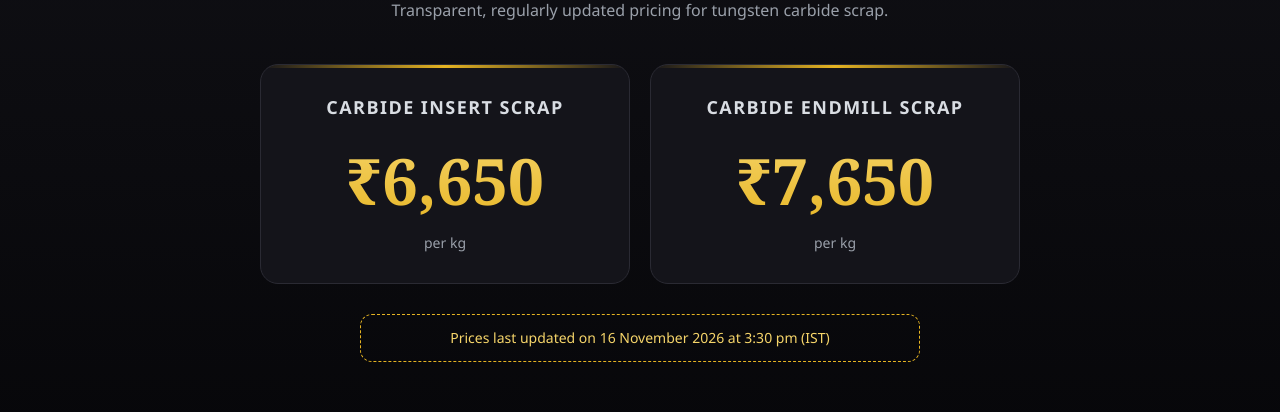
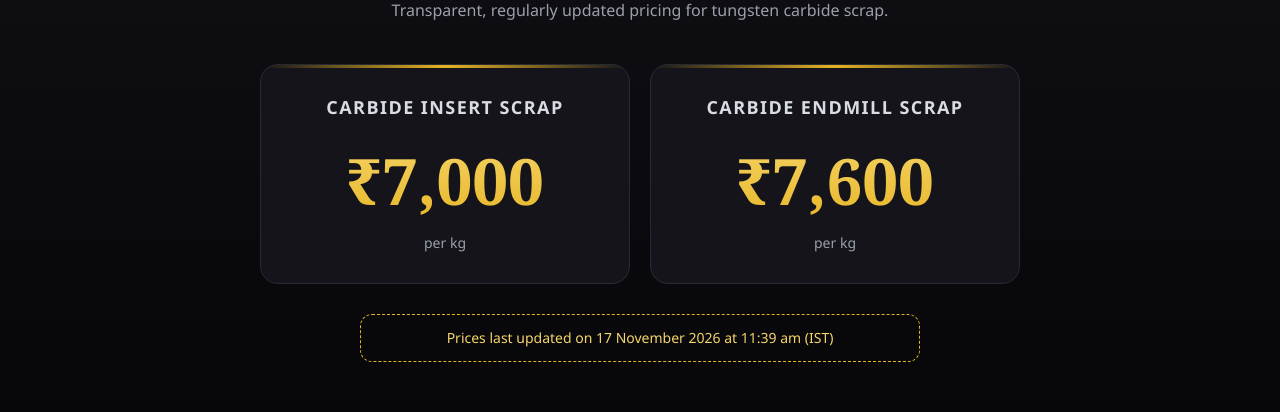
Before and after one commit to sivamenterprisesb-rgb/Sivamenterprises.github.io, a plain HTML site: page index.html in a window 1280 px wide. Shown: the part 1040-1452 px from the top of the page. Drawn offline with Linux system fonts and the light colour scheme.

Commit message:
Update index.html

```diff
--- a/index.html
+++ b/index.html
@@ -135,7 +135,7 @@ footer{border-top:1px solid var(--line);padding:30px 0;text-align:center;color:v
 <a class="wa" href="https://wa.me/919600291755" aria-label="Chat on WhatsApp"><svg viewBox="0 0 32 32"><path d="M16 3C9 3 3.5 8.6 3.5 15.4c0 2.3.6 4.4 1.7 6.3L3.4 29l7.5-1.9c1.8 1 3.100 1.400 5.100 1.400 7 0 12.500-5.600 12.500-12.400C28.500 8.600 23 3 16 3zm0 22.600c-1.800 0-3.500-.5-5-1.400l-.4-.2-4.400 1.100 1.200-4.300-.3-.4a9.900 9.900 0 0 1-1.500-5.300C5.600 9.800 10.300 5.300 16 5.300s10.400 4.500 10.400 10.100S21.700 25.600 16 25.600zm5.700-7.500c-.3-.2-1.900-.9-2.200-1s-.5-.2-.7.200-.8 1-1 1.200-.4.200-.7.100a8.300 8.300 0 0 1-4.100-3.600c-.3-.6.300-.5.900-1.700.1-.2 0-.4 0-.5l-1-2.300c-.2-.6-.5-.5-.7-.5h-.6c-.2 0-.5.100-.8.400s-1 1-1 2.500 1.100 2.900 1.200 3.100c.2.200 2.100 3.300 5.200 4.500 1.900.8 2.700.9 3.600.7.600-.1 1.900-.8 2.100-1.500s.3-1.400.2-1.500-.3-.2-.6-.3z"/></svg></a>
 
 <!-- OWNER: TO UPDATE PRICES, EDIT THE TWO NUMBERS AND THE DATE BELOW (insert, endmill, updated), THEN RE-UPLOAD THIS FILE. -->
-<script id="state" type="application/json">{"insert":6650,"endmill":7650,"updated":"2026-11-16T15:30:00+05:30"}</script>
+<script id="state" type="application/json">{"insert":7000,"endmill":7600,"updated":"2026-11-17T11:39:00+05:30"}</script>
 <script>
 const PRISTINE='<!DOCTYPE html>\n'+document.documentElement.outerHTML;
 const WA='919600291755';
```
